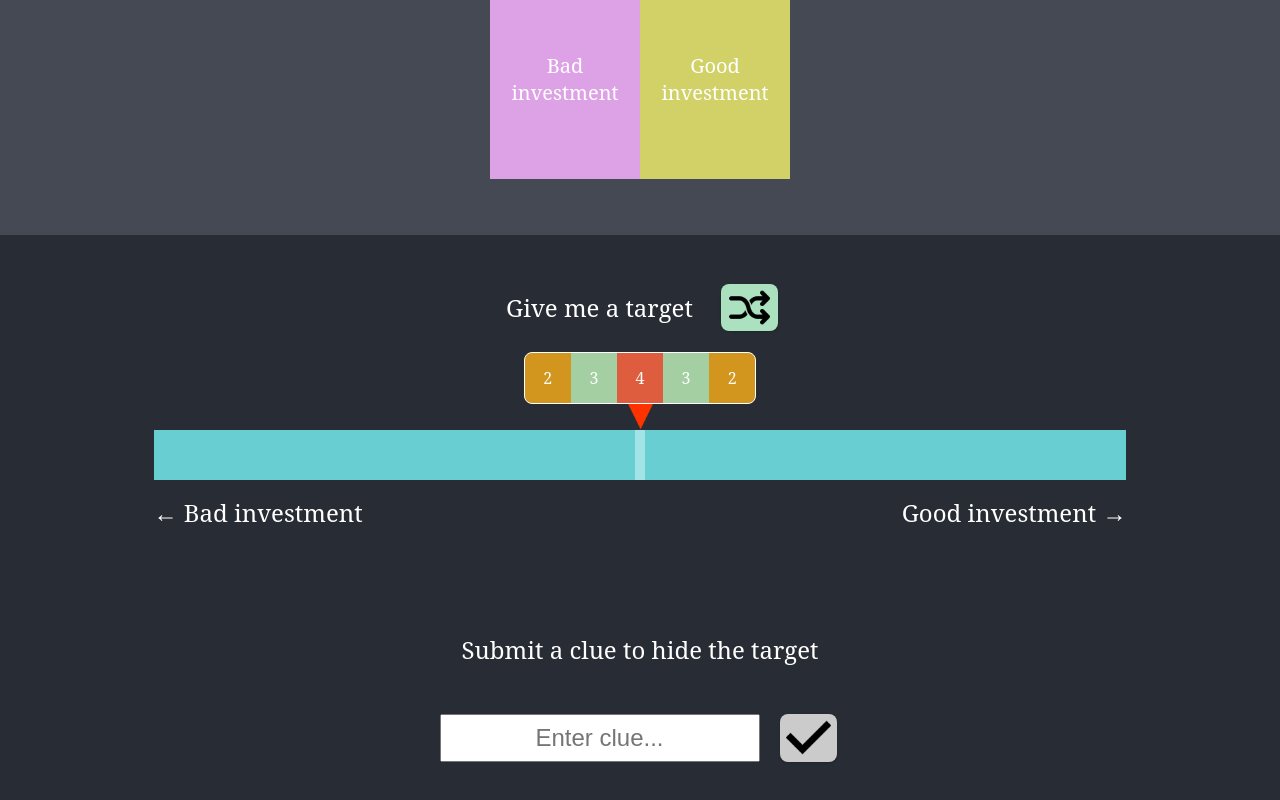
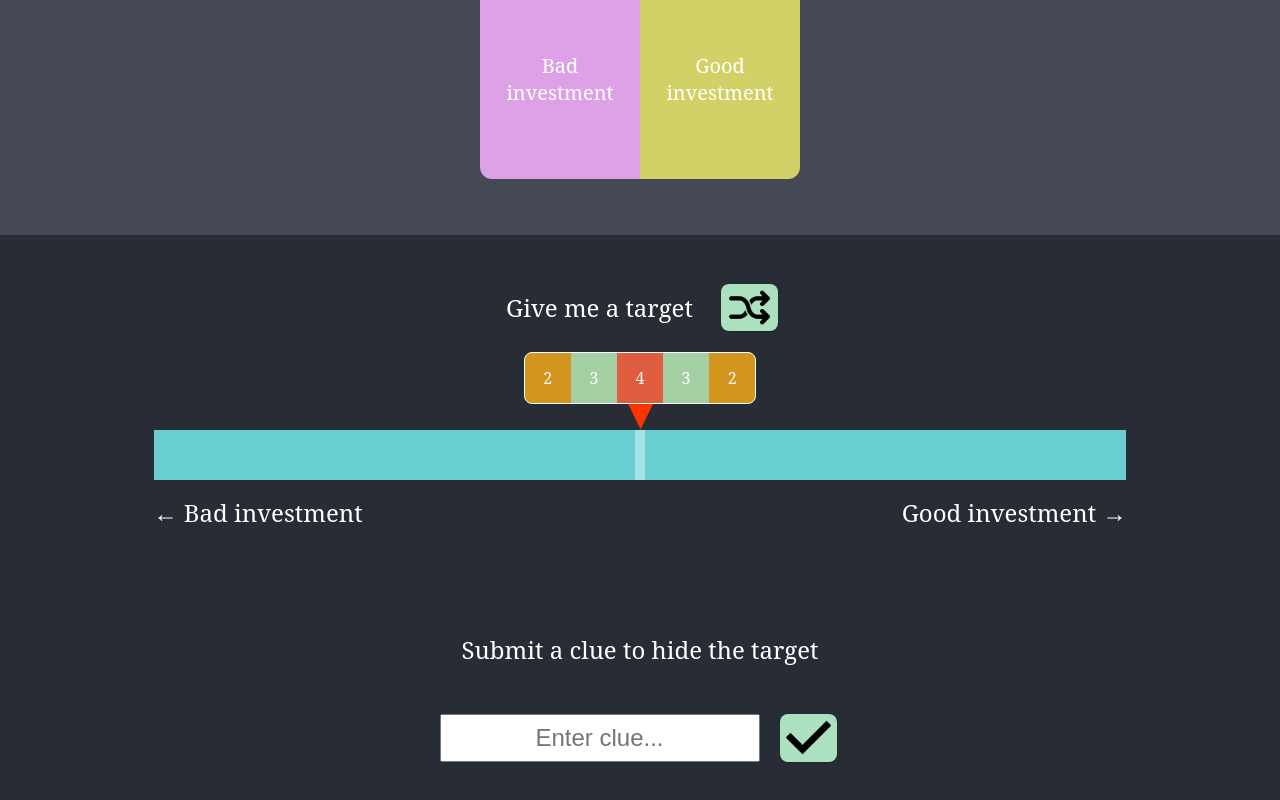
Before and after one commit to radhikak1234/wavelength-game, a React (Create React App) app: page / in a window 1280 px wide. Shown: the part 294-1094 px from the top of the page. Built offline with nearby package versions, Linux system fonts and the light colour scheme; the HTML template or start-up script is replaced by a standard one.

Commit message:
Styling for card and not requiring a clue

```diff
--- a/src/Wavelength.tsx
+++ b/src/Wavelength.tsx
@@ -1,4 +1,4 @@
-import React, { useEffect, useRef, useState } from "react";
+import React, { useEffect, KeyboardEvent, useRef, useState } from "react";
 import "./App.css";
 import { WavelengthBar } from "./components/WavelengthBar/WavelengthBar";
 import { SpectrumCard } from "./components/SpectrumCard/SpectrumCard";
@@ -76,11 +76,9 @@ export const Wavelength = () => {
   };
 
   const submitClue = () => {
-    if (clue) {
-      setShowTarget(false);
-      setShowSlider(true);
-      setSection(4);
-    }
+    setShowTarget(false);
+    setShowSlider(true);
+    setSection(4);
   };
 
   const submitGuess = () => {
@@ -118,6 +116,11 @@ export const Wavelength = () => {
       team1: score.team1 + points,
       team2: score.team2 + opponentPoints,
     });
+  };
+  const onKeyDown = (event: KeyboardEvent<HTMLInputElement>) => {
+    if (event.key === "Enter") {
+      submitClue();
+    }
   };
 
   return (
@@ -160,10 +163,16 @@ export const Wavelength = () => {
           </>
         )}
       </Section>
-      <Section selected={currentSection === 3} id="step3" ref={section4}>
+      <Section
+        hide={currentSection > 3}
+        selected={currentSection === 3}
+        id="step3"
+        ref={section4}
+      >
         <Step> {"Submit a clue to hide the target"} </Step>
         <Flex>
           <Clue
+            onKeyDown={onKeyDown}
             onChange={(e) => {
               setClue(e.target.value);
               if (currentSection !== 3) {
@@ -175,7 +184,7 @@ export const Wavelength = () => {
             value={clue}
           ></Clue>
 
-          <StyledButton disabled={clue === ""} onClick={submitClue}>
+          <StyledButton onClick={submitClue}>
             <img alt="Submit" src={Check} width="45" height="45" />
           </StyledButton>
         </Flex>
--- a/src/components/SpectrumCard/SpectrumCard.tsx
+++ b/src/components/SpectrumCard/SpectrumCard.tsx
@@ -30,11 +30,12 @@ const Card = styled.div`
     #d1d168 50%,
     #d1d168 100%
   );
-  width: 300px;
+  width: 20rem;
   height: 200px;
   display: flex;
   justify-content: space-evenly;
   align-items: center;
+  border-radius: 12px;
 `;
 
 const Flex = styled.div`
```
